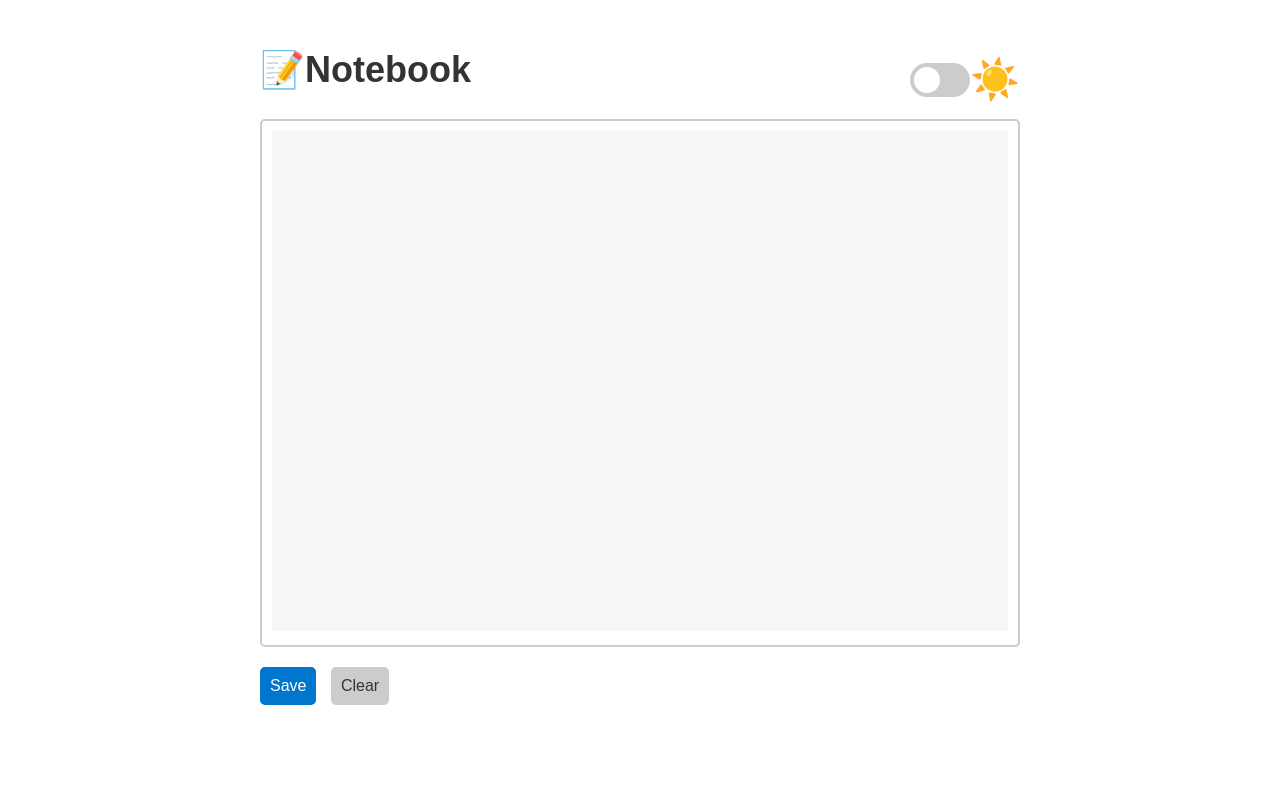
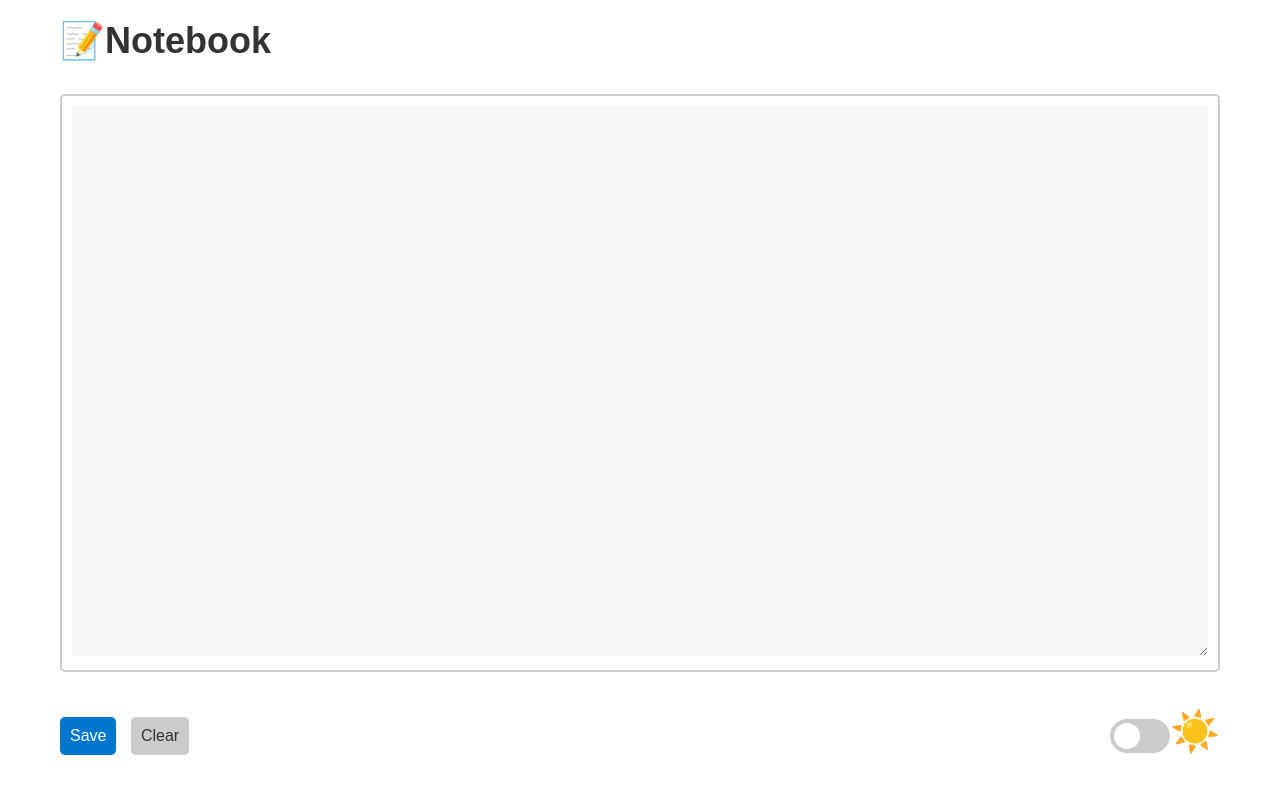
Before and after one commit to bresends/simple_notebook, a plain HTML site: page index.html in a window 1280 px wide. Drawn offline with Linux system fonts and the light colour scheme.

Commit message:
Refactor: added larger textn

```diff
--- a/index.html
+++ b/index.html
@@ -3,25 +3,29 @@
   <head>
     <title>Notebook</title>
     <link rel="stylesheet" href="style.css" />
-    <link rel="icon" type="image/x-icon" href="/favicon.png">
+    <link rel="icon" type="image/x-icon" href="/favicon.png" />
   </head>
   <body>
     <div class="container">
-      <div class="top">
-        <h1>📝Notebook</h1>
+      <h1>📝Notebook</h1>
+      <div class="notebook">
+        <textarea id="note"></textarea>
+      </div>
+      <div class="bottom">
         <div class="theme-switcher">
-          <label class="switch">
+          <div class="buttons">
+            <button id="save-btn">Save</button>
+            <button id="clear-btn">Clear</button>
+          </div>
+        </div>
+        <div class="switch">
+          <label class="switch_checkbox">
             <input type="checkbox" id="theme-switch" />
             <span class="slider round"></span>
           </label>
           <span class="theme-switcher__icon">☀️</span>
         </div>
       </div>
-      <div class="notebook">
-        <textarea id="note"></textarea>
-      </div>
-      <button id="save-btn">Save</button>
-      <button id="clear-btn">Clear</button>
     </div>
     <script src="script.js"></script>
   </body>
--- a/style.css
+++ b/style.css
@@ -11,13 +11,14 @@ body {
 }
 
 .container {
-  max-width: 800px;
+  max-width: 1200px;
   margin: 0 auto;
   padding: 20px;
 }
 
 h1 {
   font-size: 36px;
+  padding-bottom: 2rem;
 }
 
 .notebook {
@@ -29,10 +30,10 @@ h1 {
 
 textarea {
   width: 100%;
-  height: 500px;
+  height: 550px;
   border: none;
   outline: none;
-  resize: none;
+  resize: vertical;
   background-color: var(--note-bg-color);
   color: var(--note-text-color);
   font-size: 16px;
@@ -57,7 +58,7 @@ button {
   color: var(--clear-btn-text-color);
 }
 
-.top {
+.bottom {
   display: flex;
   justify-content: space-between;
   align-items: center;
@@ -65,23 +66,28 @@ button {
 }
 
 .theme-switcher {
-  margin-top: 20px;
   display: flex;
   align-items: center;
 }
 
 .theme-switcher__icon {
   font-size: 2.5rem;
+  padding-bottom: 0.5rem;
 }
 
 .switch {
+  display: flex;
+  align-items: center;
+}
+
+.switch_checkbox {
   position: relative;
   display: inline-block;
   width: 60px;
   height: 34px;
 }
 
-.switch input {
+.switch_checkbox input {
   opacity: 0;
   width: 0;
   height: 0;
```
